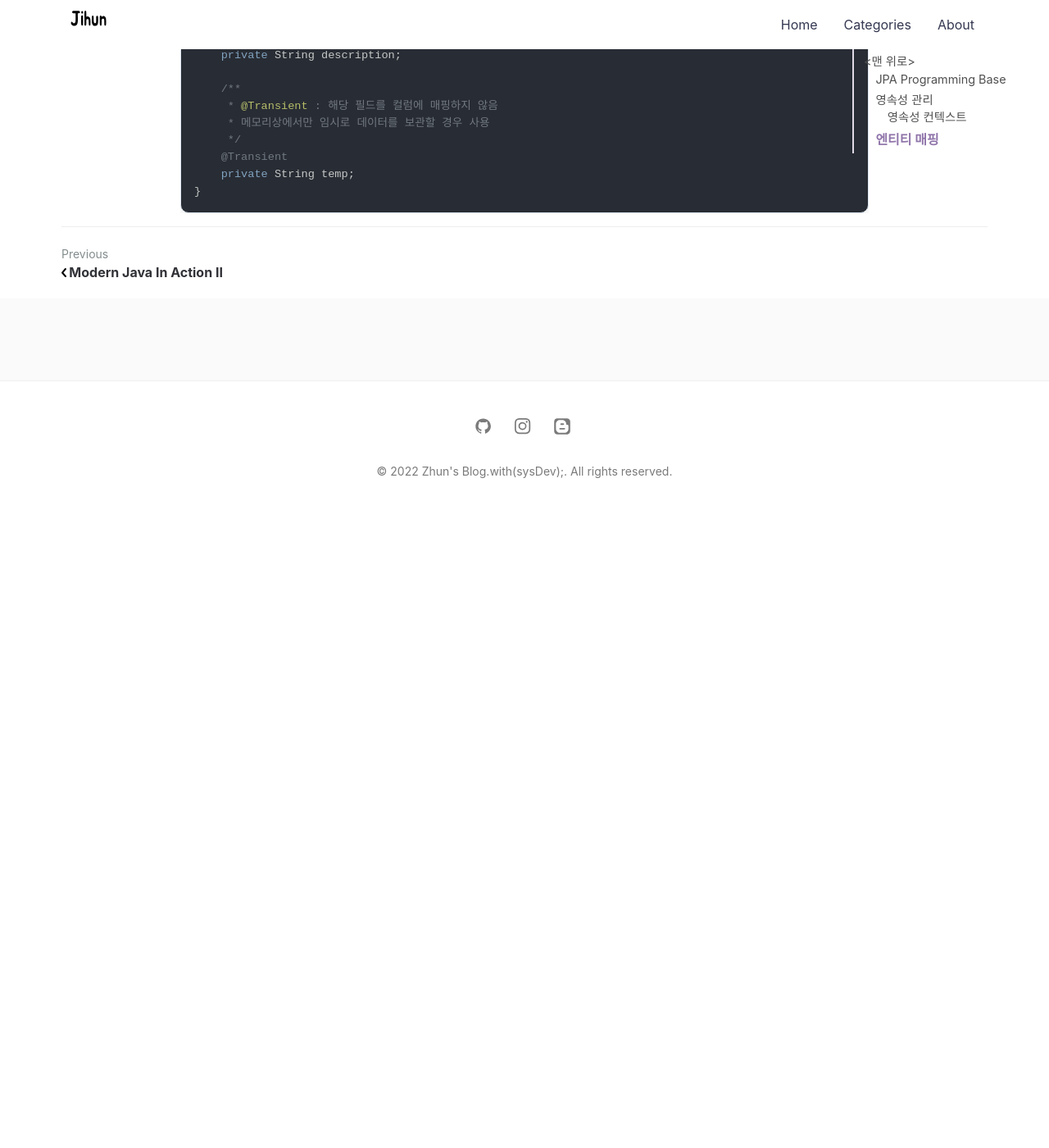
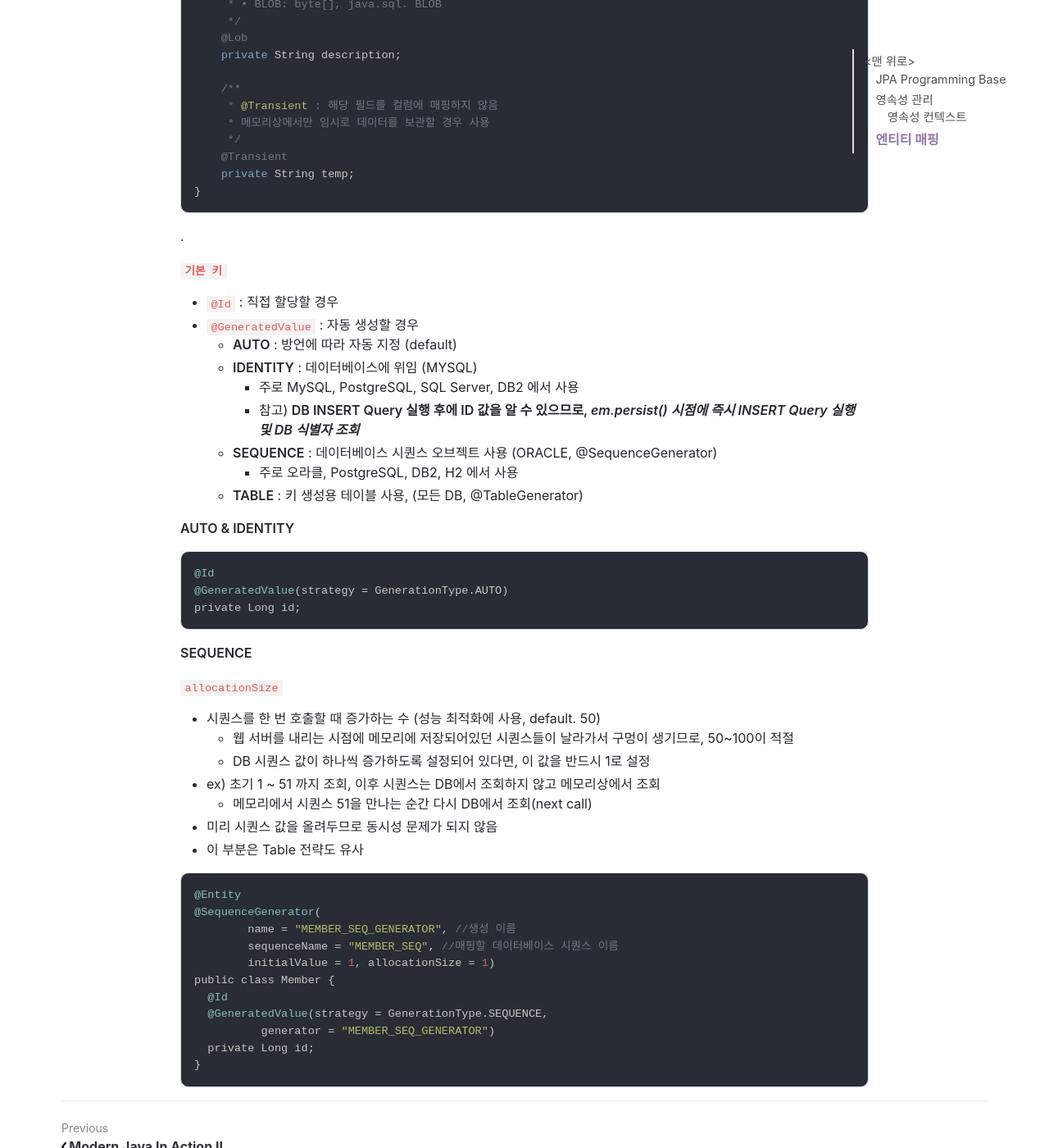
Before and after one commit to jihunparkme/jihunparkme.github.io, a Jekyll site: the page built from _posts/2022-03-29-JPA-Programming-base.md, in a window 1280 px wide and 1400 px high, scrolled down 5231 px. Shown: the whole window at 82% size. Built offline with Jekyll 4.4.1, drawn with Linux system fonts in a browser that asks for light colours; nearby versions of some CDN libraries; comment, search, counter and statistics services are not loaded; before the commit the page ends 5861 px from its top, so only the background shows below that; some of the changed text lies outside the part shown.

Commit message:
[엔티티 매핑] 기본 키 매핑

````diff
--- a/_posts/2022-03-29-JPA-Programming-base.md
+++ b/_posts/2022-03-29-JPA-Programming-base.md
@@ -219,3 +219,49 @@ public class Member {
     private String temp;
 }
 ```
+.
+
+**`기본 키`**
+
+- `@Id` : 직접 할당할 경우
+- `@GeneratedValue` : 자동 생성할 경우
+  - **AUTO** : 방언에 따라 자동 지정 (default)
+  - **IDENTITY** : 데이터베이스에 위임 (MYSQL)
+    - 주로 MySQL, PostgreSQL, SQL Server, DB2 에서 사용
+    - 참고) **DB INSERT Query 실행 후에 ID 값을 알 수 있으므로, *em.persist() 시점에 즉시 INSERT Query 실행 및 DB 식별자 조회***
+  - **SEQUENCE** : 데이터베이스 시퀀스 오브젝트 사용 (ORACLE, @SequenceGenerator)
+    - 주로 오라클, PostgreSQL, DB2, H2 에서 사용
+  - **TABLE** : 키 생성용 테이블 사용, (모든 DB, @TableGenerator)
+
+**AUTO & IDENTITY**
+
+```java
+@Id
+@GeneratedValue(strategy = GenerationType.AUTO)
+private Long id;
+```
+
+**SEQUENCE**
+
+`allocationSize`
+- 시퀀스를 한 번 호출할 때 증가하는 수 (성능 최적화에 사용, default. 50)
+  - 웹 서버를 내리는 시점에 메모리에 저장되어있던 시퀀스들이 날라가서 구멍이 생기므로, 50~100이 적절
+  - DB 시퀀스 값이 하나씩 증가하도록 설정되어 있다면, 이 값을 반드시 1로 설정
+- ex) 초기 1 ~ 51 까지 조회, 이후 시퀀스는 DB에서 조회하지 않고 메모리상에서 조회
+  - 메모리에서 시퀀스 51을 만나는 순간 다시 DB에서 조회(next call)
+- 미리 시퀀스 값을 올려두므로 동시성 문제가 되지 않음
+- 이 부분은 Table 전략도 유사
+
+```java
+@Entity
+@SequenceGenerator(
+        name = "MEMBER_SEQ_GENERATOR", //생성 이름
+        sequenceName = "MEMBER_SEQ", //매핑할 데이터베이스 시퀀스 이름
+        initialValue = 1, allocationSize = 1)
+public class Member {
+  @Id
+  @GeneratedValue(strategy = GenerationType.SEQUENCE,
+          generator = "MEMBER_SEQ_GENERATOR")
+  private Long id;
+}
+ ```
````
